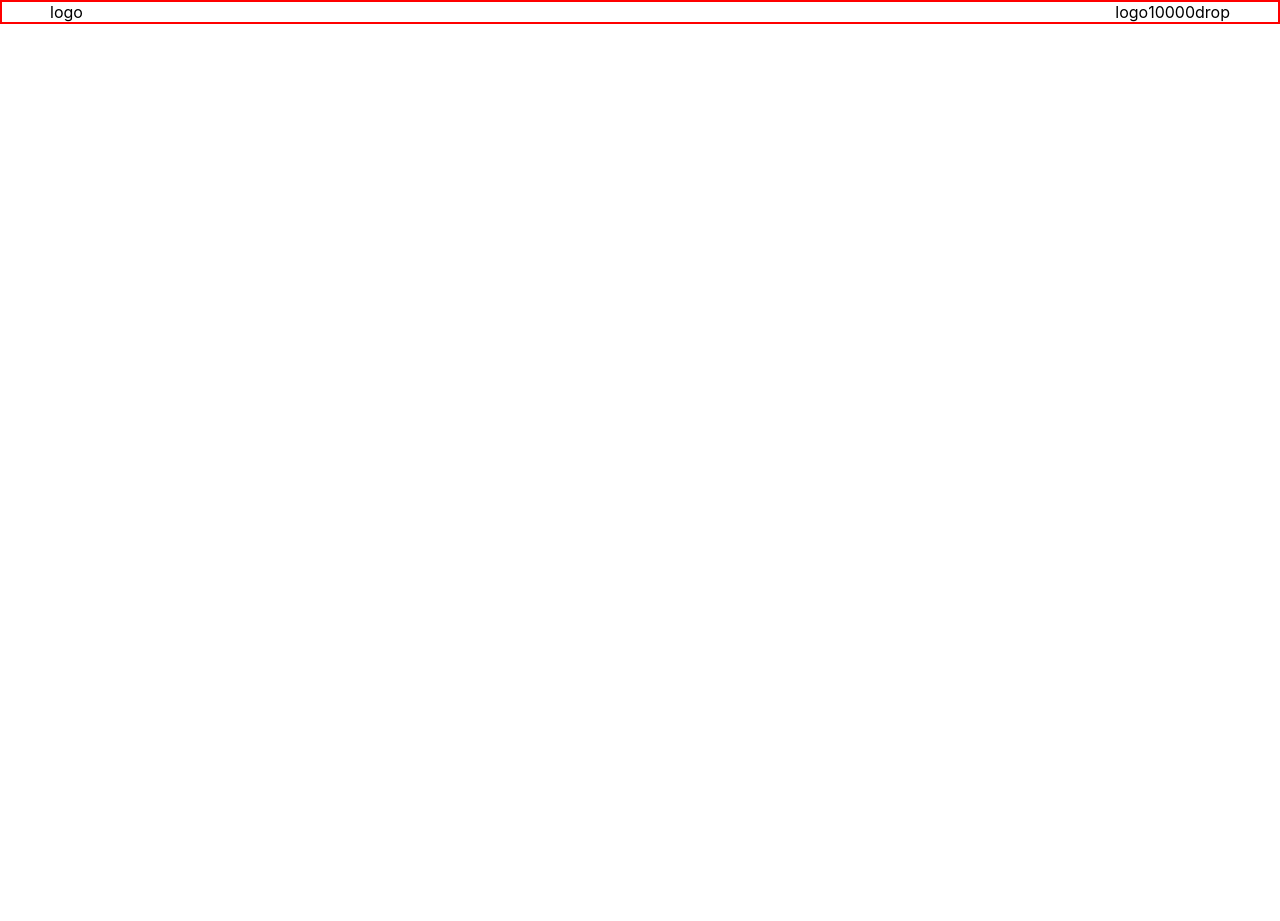
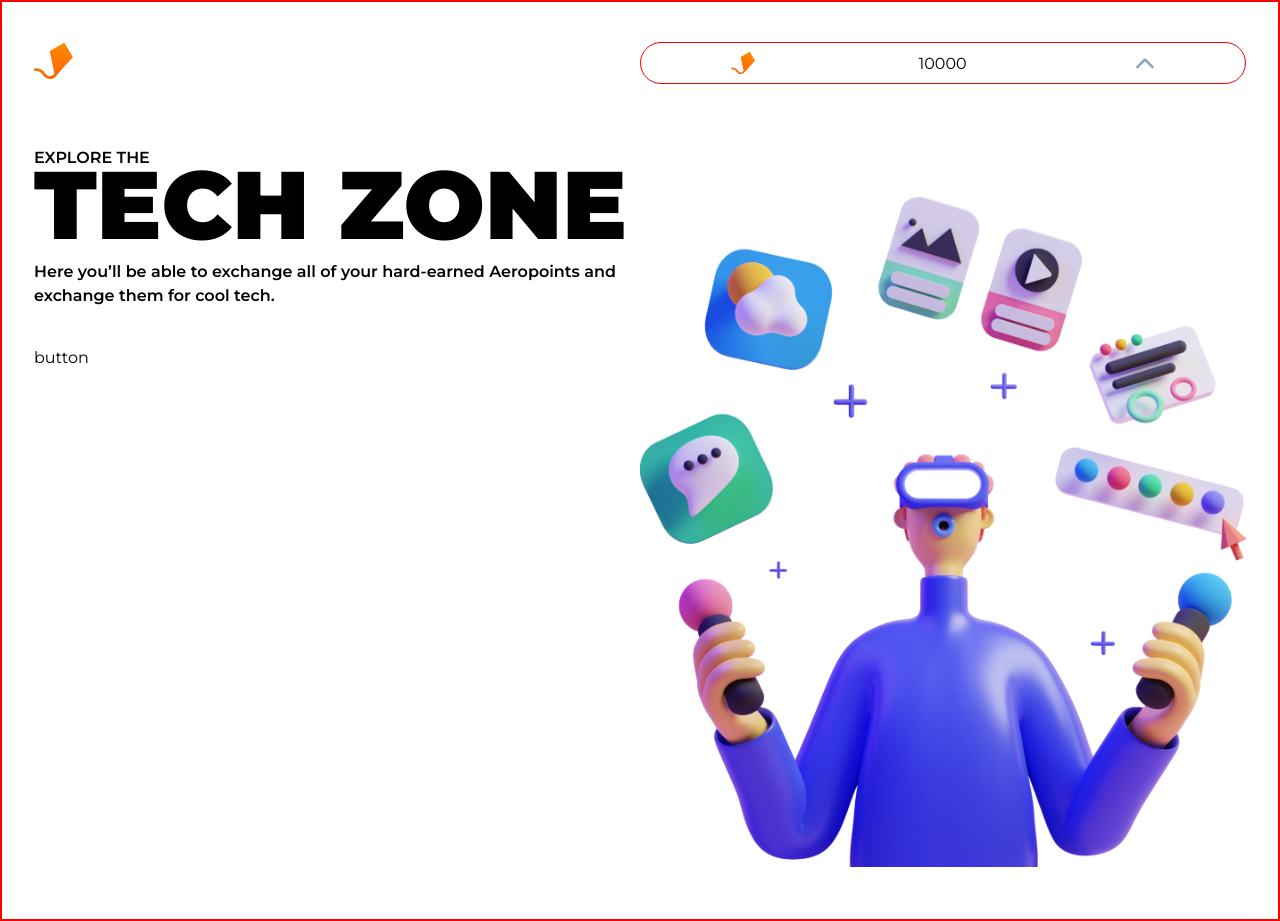
Before and after one commit to JairDev/aerolab-coding-challenge, a React (Vite) app: page / in a window 1280 px wide. Before the commit the page ends 800 px from the top, so only its background shows below. Built offline with nearby package versions, Linux system fonts and the light colour scheme.

Commit message:
Added landing section styles

```diff
--- a/index.html
+++ b/index.html
@@ -3,6 +3,12 @@
   <head>
     <meta charset="UTF-8" />
     <link rel="icon" type="image/svg+xml" href="/src/favicon.svg" />
+    <link rel="preconnect" href="https://fonts.googleapis.com" />
+    <link rel="preconnect" href="https://fonts.gstatic.com" crossorigin />
+    <link
+      href="https://fonts.googleapis.com/css2?family=Montserrat:wght@400;600;900&display=swap"
+      rel="stylesheet"
+    />
     <meta name="viewport" content="width=device-width, initial-scale=1.0" />
     <title>Vite App</title>
   </head>
--- a/src/App.css
+++ b/src/App.css
@@ -2,6 +2,16 @@
   box-sizing: border-box;
   padding: 0;
   margin: 0;
+}
+
+:root {
+  --title-font-size: 96px;
+  --subtitle-font-size: 16px;
+  --label-font-size: 16px;
+}
+
+body {
+  font-family: 'Montserrat', sans-serif;
 }
 
 .App {
--- a/src/components/NavBar/NavBar.css
+++ b/src/components/NavBar/NavBar.css
@@ -1,8 +1,36 @@
+.App-header {
+  padding: 2.5rem 0rem 4rem 0rem;
+}
+
 .App-nav {
   display: flex;
   justify-content: space-between;
+  align-items: center;
+}
+
+.App-nav-container-action {
+  border: 1px solid red;
+  border-radius: 40px;
+  padding: .5rem ;
+  width: 50%;
 }
 
 .App-nav-container-aerocoins {
   display: flex;
+  justify-content: space-around;
+  align-items: center;
 }
+.aerocoins-logo {
+  /* border: 2px solid blue; */
+  width: 24px;
+  height: 24px;
+}
+
+.aerocoins-logo img {
+  width: 100%;
+  height: 100%;
+}
+
+.aerocoins-dropdown-icon {
+  margin-left: .3rem;
+}
--- a/src/components/NavBar/NavBar.jsx
+++ b/src/components/NavBar/NavBar.jsx
@@ -1,15 +1,23 @@
-import "./NavBar.css"
+import aerolabLogo from "../../assets/icons/aerolab-logo.svg";
+import dropIcon from "../../assets/icons/drop-icon.svg";
+import "./NavBar.css";
 
 function NavBar() {
   return (
-    <header>
+    <header className="App-header">
       <nav className="App-nav">
-        <div className="App-nav-container-logo">logo</div>
+        <div className="App-nav-container-logo">
+          <img src={aerolabLogo} />
+        </div>
         <div className="App-nav-container-action">
           <div className="App-nav-container-aerocoins">
-            <div className="aerocoins-logo">logo</div>
+            <div className="aerocoins-logo">
+              <img src={aerolabLogo} />
+            </div>
             <div className="aerocoins-points">10000</div>
-            <div className="aerocoins-dropdown-icon">drop</div>
+            <div className="aerocoins-dropdown-icon">
+              <img src={dropIcon} />
+            </div>
           </div>
         </div>
       </nav>
--- a/src/index.css
+++ b/src/index.css
@@ -1,8 +1,5 @@
 body {
-  margin: 0;
-  font-family: -apple-system, BlinkMacSystemFont, 'Segoe UI', 'Roboto', 'Oxygen',
-    'Ubuntu', 'Cantarell', 'Fira Sans', 'Droid Sans', 'Helvetica Neue',
-    sans-serif;
+  font-family: 'Montserrat', sans-serif;
   -webkit-font-smoothing: antialiased;
   -moz-osx-font-smoothing: grayscale;
 }
--- /dev/null
+++ b/src/pages/Home/Home.css
@@ -0,0 +1,52 @@
+.landing {
+  /* border: 2px solid red; */
+  /* display: flex;
+  flex-wrap: wrap; */
+  display: grid;
+  grid-template-columns: repeat(auto-fit, minmax(300px, 1fr));
+}
+
+.proposal-container {
+  margin-bottom: 2.5rem;
+}
+
+.proposal-label {
+  font-size: 16px;
+  font-weight: 600;
+  text-transform: uppercase;
+  margin-bottom: .5rem;
+}
+
+.proposal-title {
+  font-size: 96px;
+  font-weight: 900;
+  text-transform: uppercase;
+  line-height: 80%;
+  margin-bottom: 1rem;
+
+}
+
+.proposal-subtitle {
+  font-size: 16px;
+  font-weight: 600;
+  line-height: 150%;
+}
+
+.landing-illustration-container {
+  padding: 3rem 0rem;
+}
+
+.illustration-container img {
+  width: 100%;
+  height: 100%;
+  object-fit: cover;
+}
+
+
+/* walkthrough section */
+
+.walkthrough-card-header img {
+  width: 100%;
+  height: 100%;
+  object-fit: cover;
+}
--- a/src/pages/Home/Home.jsx
+++ b/src/pages/Home/Home.jsx
@@ -1,7 +1,33 @@
+import heroImage from "../../assets/img/hero-image.png"
+import walkCard1 from "../../assets/img/walk-card1.png"
+import walkCard2 from "../../assets/img/walk-card2.png"
+import walkCard3 from "../../assets/img/walk-card3.png"
+import "./Home.css"
+
 function Home() {
   return (
     <main>
-      <section className="landing"></section>
+      <section className="landing">
+        <div className="landing-cta-container">
+          <div className="proposal-container">
+            <span className="proposal-label">Explore The</span>
+            <h1 className="proposal-title">Tech Zone</h1>
+            <h2 className="proposal-subtitle">
+              Here you’ll be able to exchange all of your hard-earned Aeropoints
+              and exchange them for cool tech.
+            </h2>
+          </div>
+          <div className="cta-button-container">
+            button
+          </div>
+        </div>
+        <div className="landing-illustration-container">
+          <div className="illustration-container">
+            <img src={heroImage} alt=""/>
+          </div>
+        </div>
+      </section>
+
     </main>
   );
 }
--- a/src/pages/Layout/Layout.css
+++ b/src/pages/Layout/Layout.css
@@ -1,4 +1,4 @@
 .container {
   border: 2px solid red;
-  padding: 0rem 3rem;
+  padding: 0rem 2rem;
 }
```
Also changed, not shown: src/assets/icons/drop-icon.svg (added).
